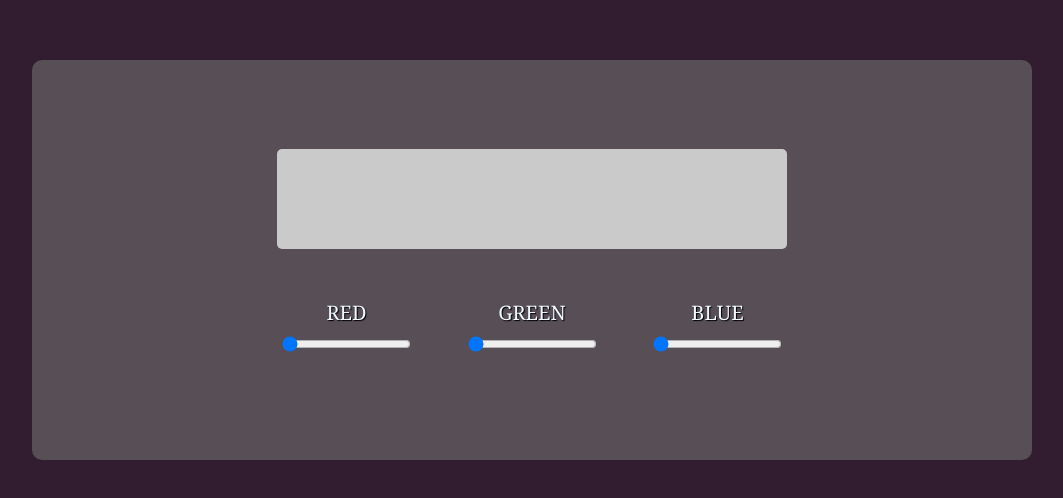
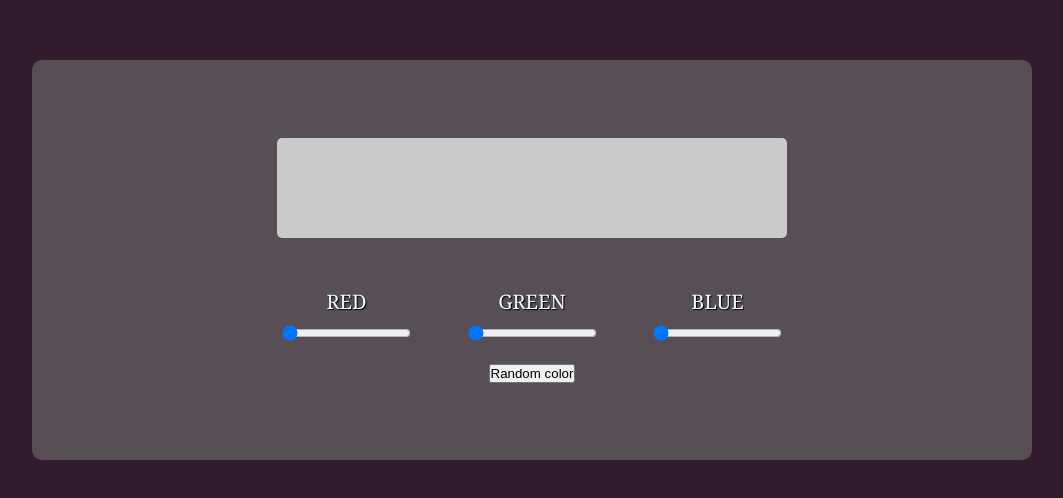
Before and after one commit to faaazy/color-choose, a plain HTML site: page index.html in a window 1280 px wide. Shown: the part 140-638 px from the top of the page, without its empty margins (108-1171 px from the left). Drawn offline with Linux system fonts and the light colour scheme.

Commit message:
Update index.html

```diff
--- a/index.html
+++ b/index.html
@@ -52,6 +52,11 @@
           <label id="blue-label" for="blue"></label>
         </div>
       </div>
+      <div class="random">
+        <button type="button" class="random_btn" onclick="randomize()">
+          Random color
+        </button>
+      </div>
     </form>
     <script src="./script.js"></script>
   </body>
```
